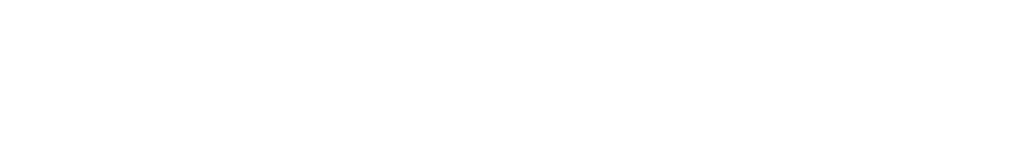
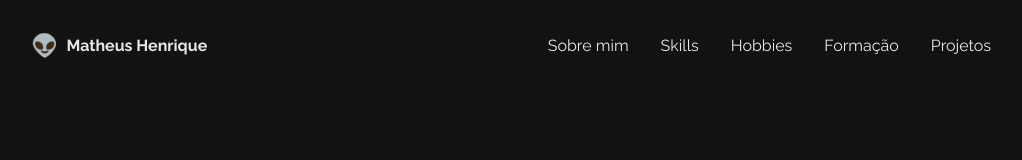
Before and after one commit to matheushenriqa/challenge-portfolio, a plain HTML site: page index.html in a window 1280 px wide. Shown: the whole page, without its empty margins (129-1151 px from the left). Drawn offline with Linux system fonts and the light colour scheme.

Commit message:
Finalizando o header

```diff
--- a/css/style.css
+++ b/css/style.css
@@ -1,3 +1,10 @@
+:root {
+  --blue-violet: #8e46fa;
+  --night: #121212ff;
+  --night-2: #0e0e10ff;
+  --platinum: #e6e8e6ff;
+}
+
 *,
 *::after,
 *::before {
@@ -5,3 +12,49 @@
   padding: 0;
   box-sizing: inherit;
 }
+
+body {
+  background-color: var(--night);
+  font-family: "Raleway", sans-serif;
+}
+
+.header {
+  display: flex;
+  color: var(--platinum);
+  align-items: center;
+  justify-content: space-between;
+  padding: 32px;
+  max-width: 75%;
+  margin: auto;
+}
+
+.header__name {
+  display: flex;
+  align-items: center;
+  gap: 8px;
+}
+
+.header__name--emoji {
+  font-size: 22px;
+}
+
+.header__name--my-name {
+  font-weight: 700;
+}
+
+.header__navbar {
+  display: flex;
+  gap: 32px;
+  list-style: none;
+}
+
+.header__navbar__list__link,
+.header__navbar__list__link:visited {
+  text-decoration: none;
+  color: var(--platinum);
+  transition: all .3s;
+}
+
+.header__navbar__list__link:hover {
+  color: var(--blue-violet);
+}
--- a/index.html
+++ b/index.html
@@ -4,10 +4,26 @@
       <meta charset="UTF-8">
       <meta name="viewport" content="width=device-width, initial-scale=1.0">
 
+      <link rel="preconnect" href="https://fonts.googleapis.com">
+      <link rel="preconnect" href="https://fonts.gstatic.com" crossorigin>
+      <link href="https://fonts.googleapis.com/css2?family=Raleway:ital,wght@0,100..900;1,100..900&display=swap" rel="stylesheet">
+
       <link rel="stylesheet" href="css/style.css">
       <title>Matheus Henrique | Portfólio</title>
    </head>
    <body>
-      <header></header>
+      <header class="header">
+         <div class="header__name">
+            <span class="header__name--emoji">👽</span>
+            <p class="header__name--my-name">Matheus Henrique</p>
+         </div>
+         <nav class="header__navbar">
+            <li class="header__navbar__list"><a class="header__navbar__list__link" href="">Sobre mim</a></li>
+            <li class="header__navbar__list"><a class="header__navbar__list__link" href="">Skills</a></li>
+            <li class="header__navbar__list"><a class="header__navbar__list__link" href="">Hobbies</a></li>
+            <li class="header__navbar__list"><a class="header__navbar__list__link" href="">Formação</a></li>
+            <li class="header__navbar__list"><a class="header__navbar__list__link" href="">Projetos</a></li>
+         </nav>
+      </header>
    </body>
 </html>
```
